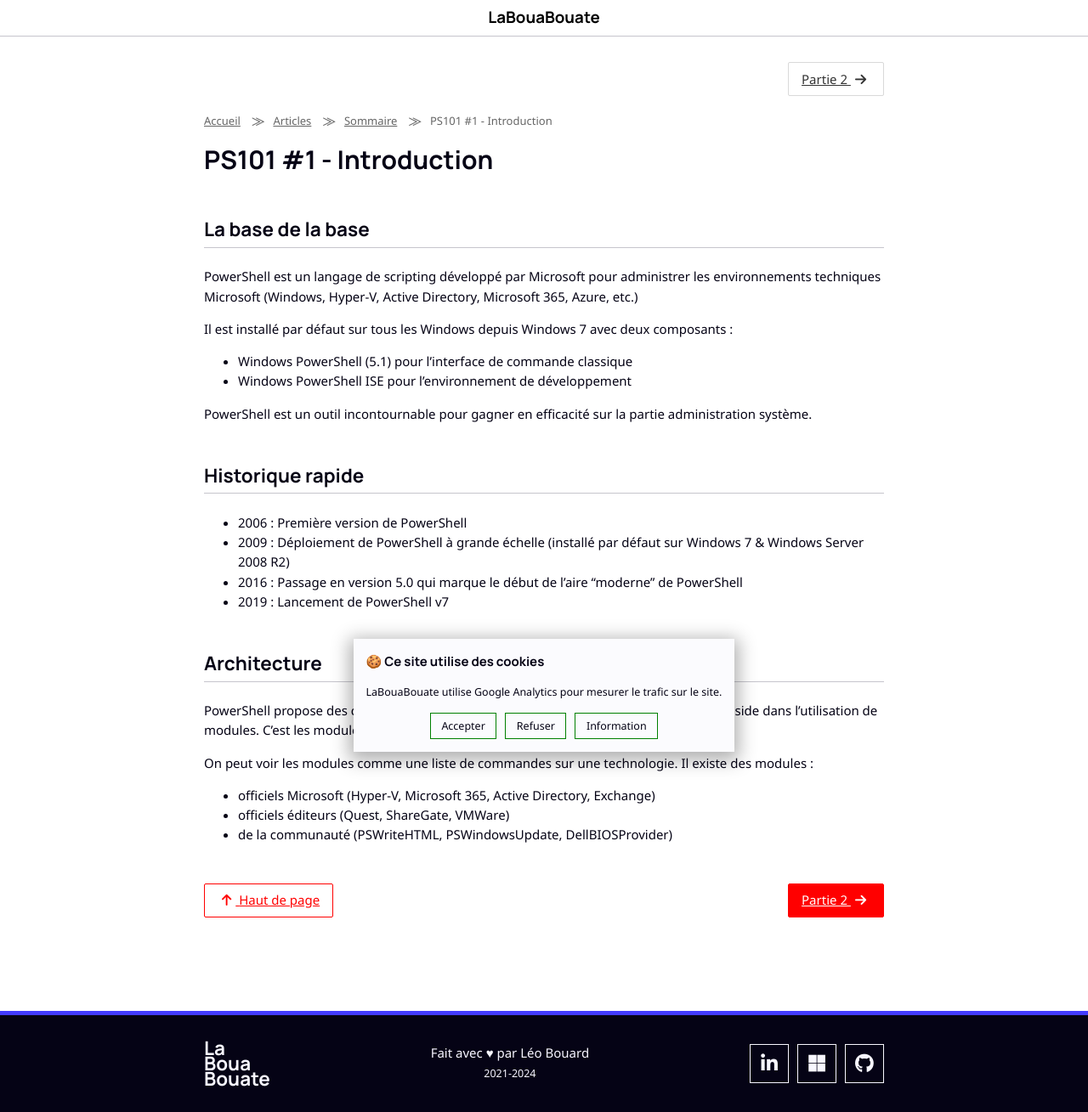
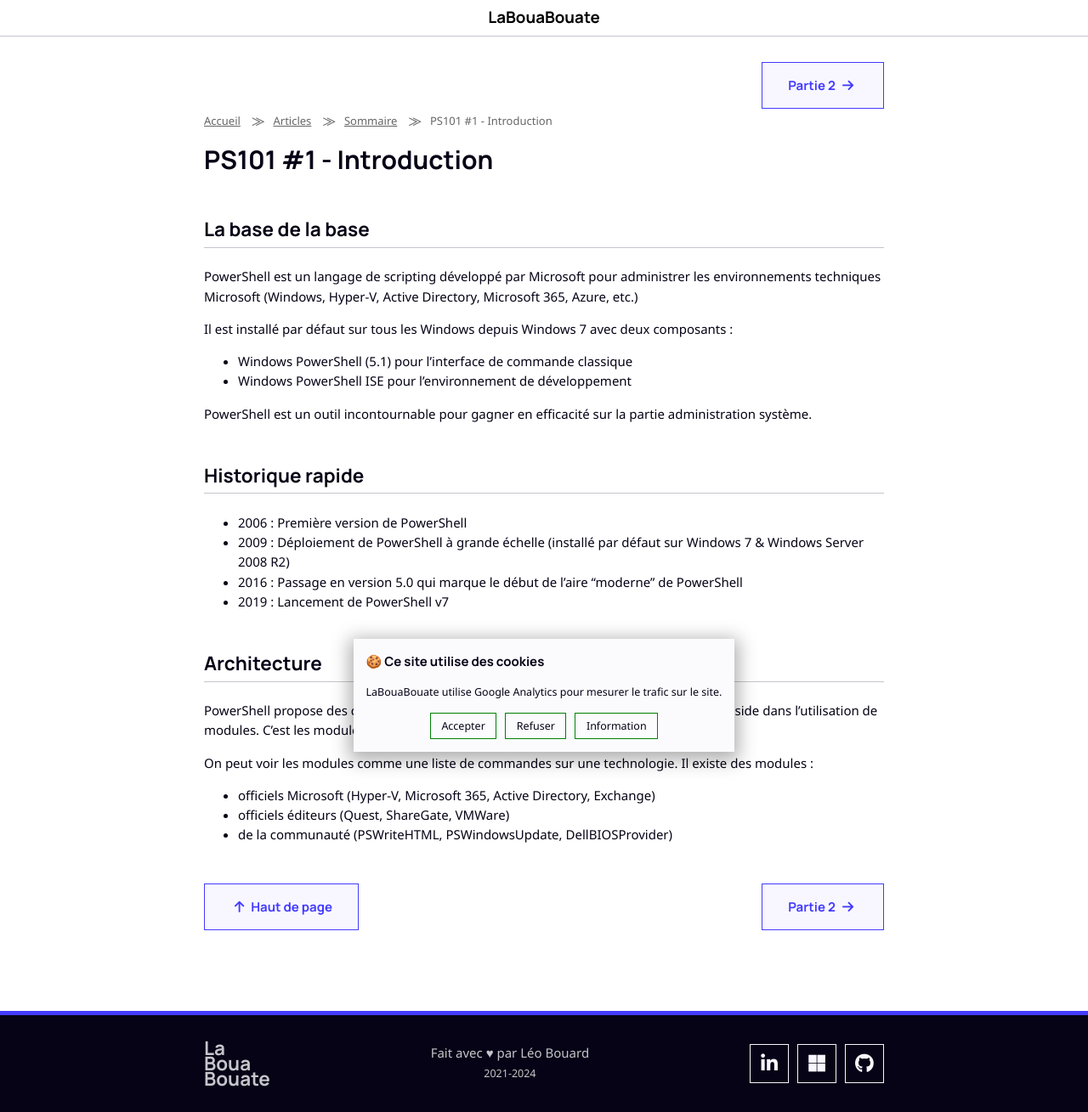
Before and after one commit to leobouard/leobouard.github.io, a Jekyll site: the page built from _posts/2024-04-07-cours-powershell-from-scratch-001.md, in a window 1280 px wide. Shown: the whole page at 85% size. Built offline with Jekyll 4.4.1, drawn with Linux system fonts in a browser that asks for light colours; nearby versions of some CDN libraries; some web fonts are replaced.

Commit message:
Simplification des boutons

```diff
--- a/_layouts/post.html
+++ b/_layouts/post.html
@@ -11,13 +11,13 @@
   {% if page.prevLink or page.nextLink %}
   <div class="top-buttons">
     {% if page.prevLink %}
-    <a href="{{ page.prevLink.id }}" style="left: 0;">
+    <a href="{{ page.prevLink.id }}" class="no-decoration button-primary hover-bottom" style="left: 0;">
       <i class="fa-solid fa-arrow-left"></i>
       <span>{{ page.prevLink.name }}</span>
     </a>
     {% endif %}
     {% if page.nextLink %}
-    <a href="{{ page.nextLink.id }}" style="right: 0;">
+    <a href="{{ page.nextLink.id }}" class="no-decoration button-primary hover-bottom" style="right: 0;">
       <span>{{ page.nextLink.name }}</span>
       <i class="fa-solid fa-arrow-right"></i>
     </a>
@@ -43,18 +43,18 @@
   {% if page.prevLink or page.nextLink %}
   <div class="bottom-buttons">
     {% if page.prevLink %}
-    <a href="{{ page.prevLink.id }}" style="left: 0;">
+    <a href="{{ page.prevLink.id }}" class="no-decoration button-primary hover-bottom" style="left: 0;">
       <i class="fa-solid fa-arrow-left"></i>
       <span>{{ page.prevLink.name }}</span>
     </a>
     {% else %}
-    <a href="javascript:document.getElementById('top').scrollIntoView({behavior: 'smooth'});" style="left: 0;">
+    <a href="javascript:document.getElementById('top').scrollIntoView({behavior: 'smooth'});" class="no-decoration button-primary hover-bottom" style="left: 0;">
       <i class="fa-solid fa-arrow-up"></i>
       <span>Haut de page</span>
     </a>
     {% endif %}
     {% if page.nextLink %}
-    <a href="{{ page.nextLink.id }}" style="right: 0;">
+    <a href="{{ page.nextLink.id }}" class="no-decoration button-primary hover-bottom" style="right: 0;">
       <span>{{ page.nextLink.name }}</span>
       <i class="fa-solid fa-arrow-right"></i>
     </a>
--- a/_sass/footer.scss
+++ b/_sass/footer.scss
@@ -2,7 +2,7 @@
     border-top: 5px solid var(--primary);
     padding: 2em;
     background-color: var(--text);
-    color: var(--lightaccent);
+    color: var(--mediumaccent);
     margin-top: 5em;
 }
 
--- a/assets/css/posts.scss
+++ b/assets/css/posts.scss
@@ -183,8 +183,6 @@
 
 .top-buttons>a,
 .bottom-buttons>a {
-    padding: 0.5em 1em;
-    border-radius: var(--borderradius);
     position: absolute;
 }
 
@@ -193,64 +191,10 @@
     margin: 0px 5px;
 }
 
-// TOP BUTTONS ONLY
-
-.top-buttons>a {
-    color: var(--title);
-    border: var(--border);
-}
-
-.top-buttons>a:hover {
-    background-color: var(--bodybg);
-    color: var(--text);
-}
-
 // BOTTOM BUTTONS ONLY
 
 .bottom-buttons {
     margin-top: 3em;
-}
-
-.bottom-buttons>a {
-    border: 1px solid var(--accent);
-}
-
-.bottom-buttons>a:first-child {
-    color: var(--accent);
-}
-
-.bottom-buttons>a:last-child {
-    color: var(--textbg);
-    background-color: var(--accent);
-}
-
-// SIDE BUTTONS
-
-.side-buttons {
-    position: fixed;
-    margin-left: -84px;
-    margin-top: -36px;
-}
-
-.side-buttons>a {
-    display: flex;
-    aspect-ratio: 1;
-    background-color: var(--textbg);
-    color: var(--title);
-    font-size: 1.25em;
-    padding: 0.5em;
-    margin: 5px;
-    justify-content: center;
-    align-items: center;
-    border-radius: var(--borderradius);
-    box-shadow: 0px 0px 5px 0px var(--boxshadow);
-    border: var(--border);
-}
-
-.side-buttons>a:hover {
-    background-color: var(--accentbg);
-    text-decoration: none;
-    color: var(--text);
 }
 
 a.solution {
```
